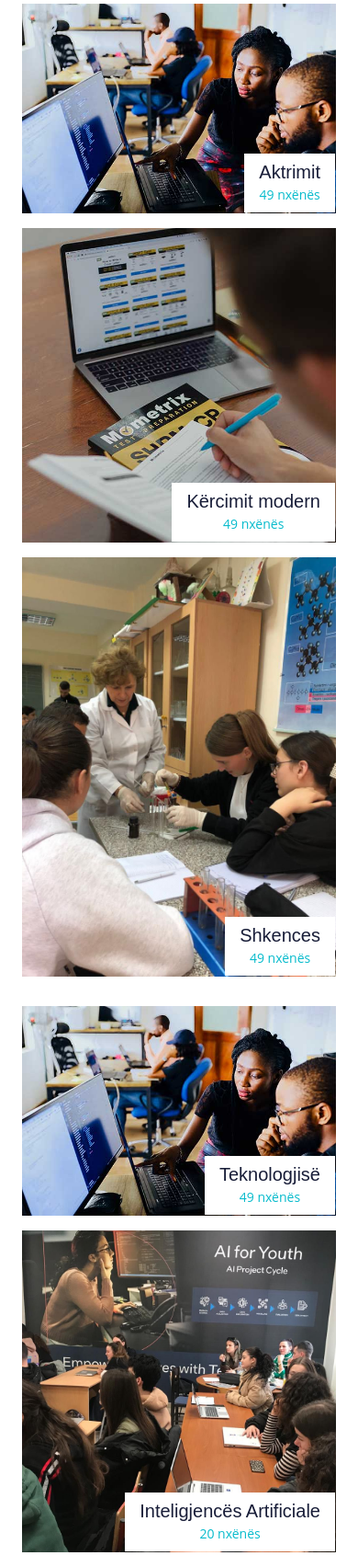
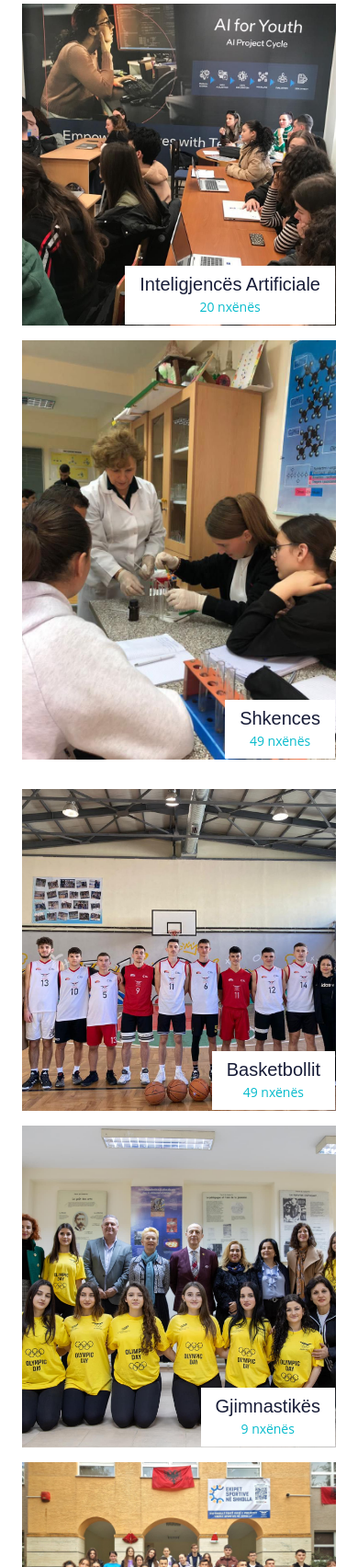
Before and after one commit to aleksa2332/AISA, a plain HTML site: page index.html in a window 390 px wide. Shown: the part 3686-5390 px from the top of the page at 92% size. Drawn offline with nearby package versions, Linux system fonts and the light colour scheme; files whose address does not match are found by name.

Commit message:
Update index.html

```diff
--- a/index.html
+++ b/index.html
@@ -244,25 +244,19 @@
 
 
 
-                    <div class="col-lg-6 col-md-12 wow zoomIn" data-wow-delay="0.5s">
-                        <a class="position-relative d-block overflow-hidden" href="">
-                            <img class="img-fluid" src="img/cat-3.jpg" alt="">
-                            <div class="bg-white text-center position-absolute bottom-0 end-0 py-2 px-3" style="margin: 1px;">
-                                <h5 class="m-0">Aktrimit</h5>
-                                <small class="text-primary">49 nxënës</small>
-                            </div>
-                        </a>
-                    </div>
 
-                    <div class="col-lg-6 col-md-12 wow zoomIn" data-wow-delay="0.7s">
-                        <a class="position-relative d-block overflow-hidden" href="">
-                            <img class="img-fluid" src="img/cat-4.jpg" alt="">
-                            <div class="bg-white text-center position-absolute bottom-0 end-0 py-2 px-3" style="margin: 1px;">
-                                <h5 class="m-0">Kërcimit modern</h5>
-                                <small class="text-primary">49 nxënës</small>
-                            </div>
-                        </a>
-                    </div>
+<div class="col-lg-5 col-md-6 wow zoomIn" data-wow-delay="0.7s" style="min-height: 350px;">
+    <a class="position-relative d-block h-100 overflow-hidden" href="">
+        <img class="img-fluid position-absolute w-100 h-100" src="img\WhatsApp Image 2024-04-06 at 10.36.33.jpeg" alt="" style="object-fit: cover;">
+        <div class="bg-white text-center position-absolute bottom-0 end-0 py-2 px-3" style="margin:  1px;">
+            <h5 class="m-0">Inteligjencës Artificiale</h5>
+            <small class="text-primary">20 nxënës</small>
+        </div>
+    </a>
+</div>
+
+
+
                     <div class="col-lg-6 col-md-12 wow zoomIn" data-wow-delay="0.3s">
                         <a class="position-relative d-block overflow-hidden" href="">
                             <img class="img-fluid" src="img\Shkenca.jpeg" alt="">
@@ -283,26 +277,10 @@
                     </div>
                 </div>
             </div>
-            <div class="col-lg-6 col-md-12 wow zoomIn" data-wow-delay="0.3s">
-                <a class="position-relative d-block overflow-hidden" href="">
-                    <img class="img-fluid" src="img/cat-3.jpg" alt="">
-                    <div class="bg-white text-center position-absolute bottom-0 end-0 py-2 px-3" style="margin: 1px;">
-                        <h5 class="m-0">Teknologjisë</h5>
-                        <small class="text-primary">49 nxënës</small>
-                    </div>
-                </a>
-            </div>
 
 
-            <div class="col-lg-5 col-md-6 wow zoomIn" data-wow-delay="0.7s" style="min-height: 350px;">
-                <a class="position-relative d-block h-100 overflow-hidden" href="">
-                    <img class="img-fluid position-absolute w-100 h-100" src="img\WhatsApp Image 2024-04-06 at 10.36.33.jpeg" alt="" style="object-fit: cover;">
-                    <div class="bg-white text-center position-absolute bottom-0 end-0 py-2 px-3" style="margin:  1px;">
-                        <h5 class="m-0">Inteligjencës Artificiale</h5>
-                        <small class="text-primary">20 nxënës</small>
-                    </div>
-                </a>
-            </div>
+
+
 
 
             <div class="col-lg-5 col-md-6 wow zoomIn" data-wow-delay="0.7s" style="min-height: 350px;">
@@ -477,7 +455,7 @@
                             </div>
                         </div>
                         <div class="text-center p-4">
-                            <h5 class="mb-0">Klotilda Jaupaj</h5>
+                            <h5 class="mb-0">Klotilda Jaupi</h5>
                             <small>Drejtoresha</small>
                         </div>
                     </div>
```
